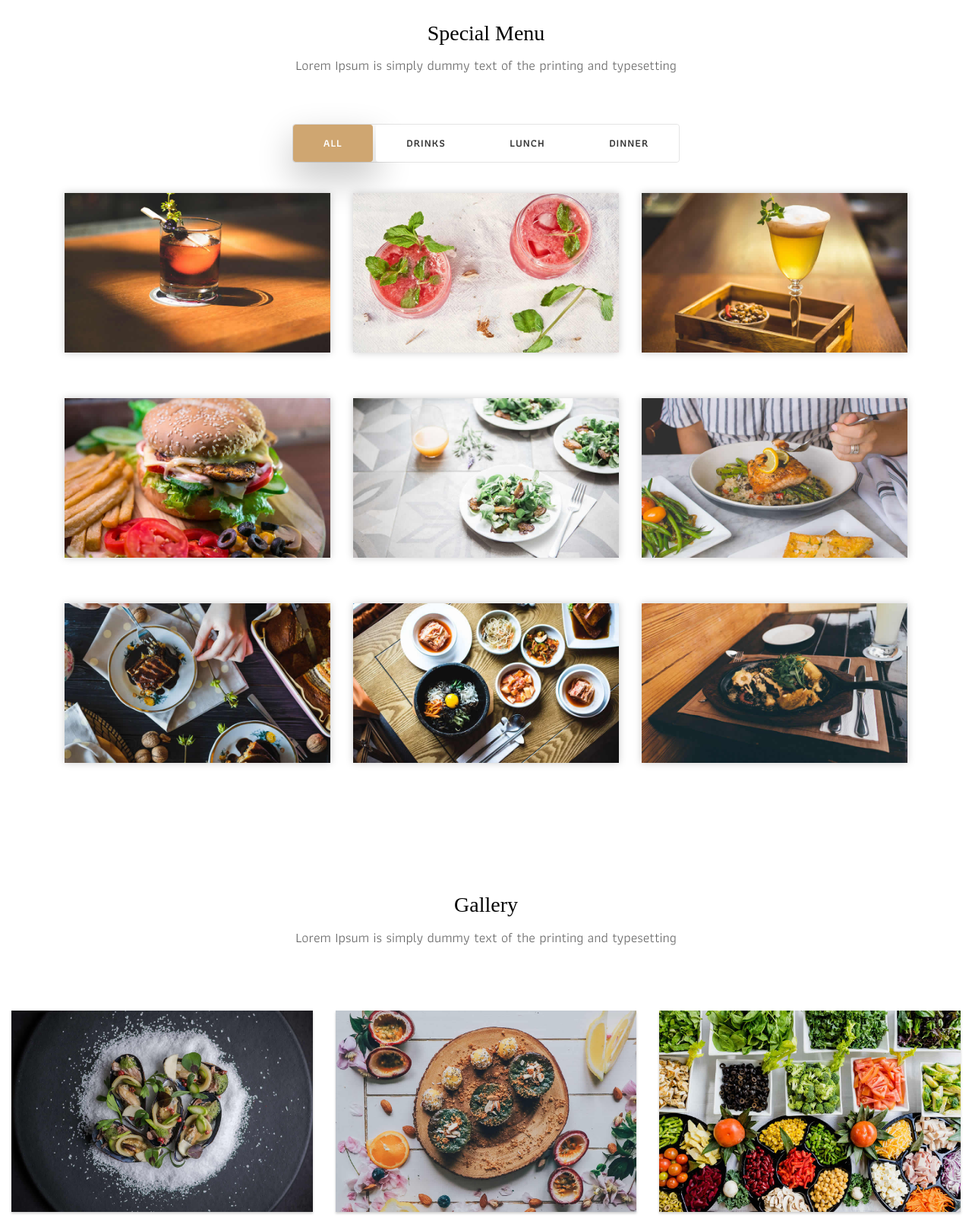
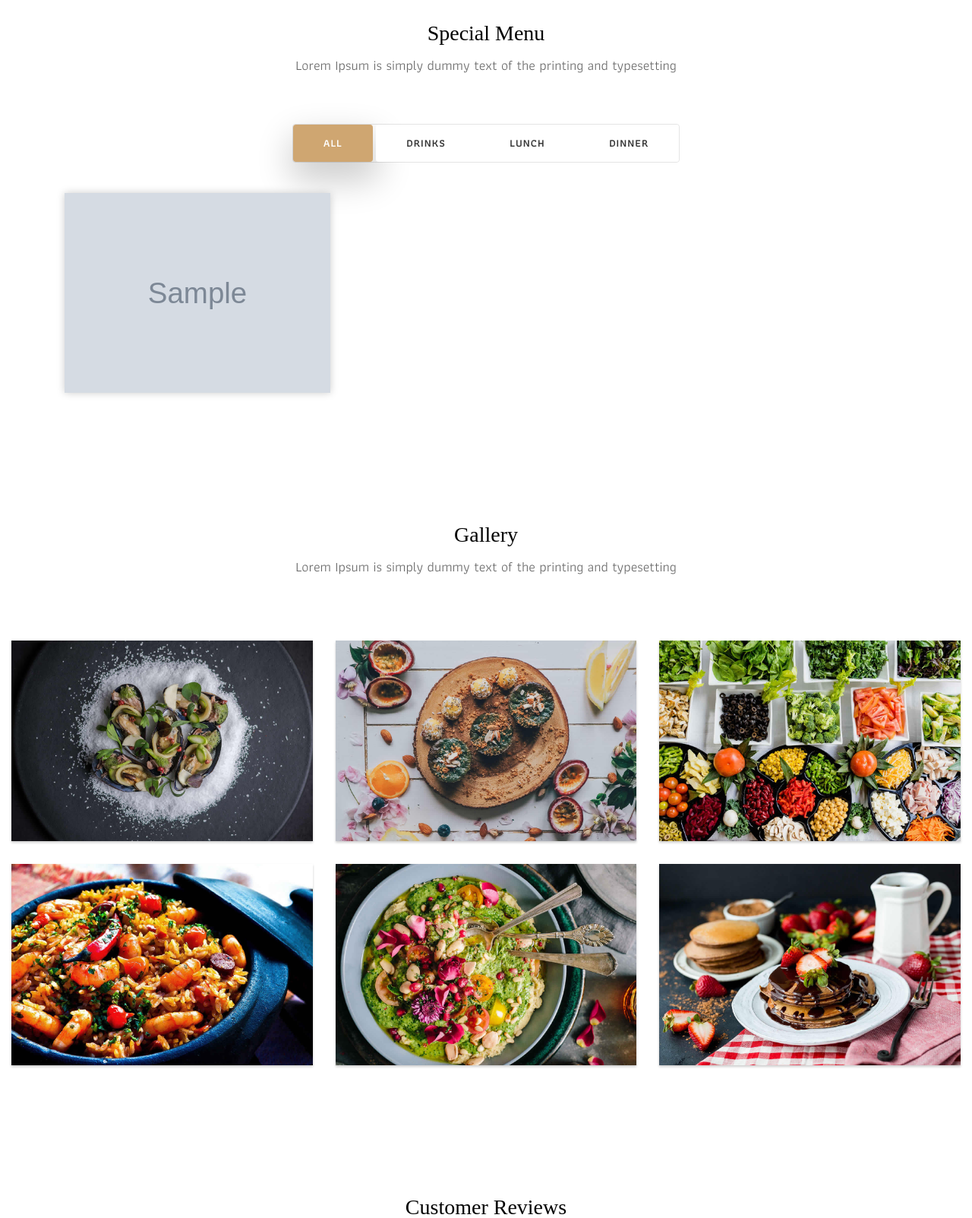
Before and after one commit to bagheriAlmas/django-restaurant, a Django app: page /foods/ in a window 1280 px wide. Shown: the part 1761-3364 px from the top of the page at 76% size. Run offline with Django 4.2, Linux system fonts and the light colour scheme; tables that the repository leaves empty hold one stand-in row (values such as "Sample post"); grey boxes marked "Sample" are stand-in pictures; some libraries are stand-ins or nearby versions; some web fonts are replaced.

Commit message:
add our data instead of static data

```diff
--- a/templates/base.html
+++ b/templates/base.html
@@ -184,104 +184,108 @@
 			</div>
 
 			<div class="row special-list">
-				<div class="col-lg-4 col-md-6 special-grid drinks">
+                {% for food in foods %}
+                    <div class="col-lg-4 col-md-6 special-grid drinks">
 					<div class="gallery-single fix">
-						<img src="{% static 'images/img-01.jpg' %}" class="img-fluid" alt="Image">
+						<img src="{{ food.photo.url }}" class="img-fluid" alt="Image">
 						<div class="why-text">
-							<h4>Special Drinks 1</h4>
-							<p>Sed id magna vitae eros sagittis euismod.</p>
-							<h5> $7.79</h5>
+							<h4>{{ food.name }}</h4>
+							<p>{{ food.description }}</p>
+							<h5> {{food.price}} $ </h5>
 						</div>
 					</div>
 				</div>
+                {% endfor %}
 
-				<div class="col-lg-4 col-md-6 special-grid drinks">
-					<div class="gallery-single fix">
-						<img src="{% static 'images/img-02.jpg' %}" class="img-fluid" alt="Image">
-						<div class="why-text">
-							<h4>Special Drinks 2</h4>
-							<p>Sed id magna vitae eros sagittis euismod.</p>
-							<h5> $9.79</h5>
-						</div>
-					</div>
-				</div>
 
-				<div class="col-lg-4 col-md-6 special-grid drinks">
-					<div class="gallery-single fix">
-						<img src="{% static 'images/img-03.jpg' %}" class="img-fluid" alt="Image">
-						<div class="why-text">
-							<h4>Special Drinks 3</h4>
-							<p>Sed id magna vitae eros sagittis euismod.</p>
-							<h5> $10.79</h5>
-						</div>
-					</div>
-				</div>
 
-				<div class="col-lg-4 col-md-6 special-grid lunch">
-					<div class="gallery-single fix">
-						<img src="{% static 'images/img-04.jpg' %}" class="img-fluid" alt="Image">
-						<div class="why-text">
-							<h4>Special Lunch 1</h4>
-							<p>Sed id magna vitae eros sagittis euismod.</p>
-							<h5> $15.79</h5>
-						</div>
-					</div>
-				</div>
-
-				<div class="col-lg-4 col-md-6 special-grid lunch">
-					<div class="gallery-single fix">
-						<img src="{% static 'images/img-05.jpg' %}" class="img-fluid" alt="Image">
-						<div class="why-text">
-							<h4>Special Lunch 2</h4>
-							<p>Sed id magna vitae eros sagittis euismod.</p>
-							<h5> $18.79</h5>
-						</div>
-					</div>
-				</div>
-
-				<div class="col-lg-4 col-md-6 special-grid lunch">
-					<div class="gallery-single fix">
-						<img src="{% static 'images/img-06.jpg' %}" class="img-fluid" alt="Image">
-						<div class="why-text">
-							<h4>Special Lunch 3</h4>
-							<p>Sed id magna vitae eros sagittis euismod.</p>
-							<h5> $20.79</h5>
-						</div>
-					</div>
-				</div>
-
-				<div class="col-lg-4 col-md-6 special-grid dinner">
-					<div class="gallery-single fix">
-						<img src="{% static 'images/img-07.jpg' %}" class="img-fluid" alt="Image">
-						<div class="why-text">
-							<h4>Special Dinner 1</h4>
-							<p>Sed id magna vitae eros sagittis euismod.</p>
-							<h5> $25.79</h5>
-						</div>
-					</div>
-				</div>
-
-				<div class="col-lg-4 col-md-6 special-grid dinner">
-					<div class="gallery-single fix">
-						<img src="{% static 'images/img-08.jpg' %}" class="img-fluid" alt="Image">
-						<div class="why-text">
-							<h4>Special Dinner 2</h4>
-							<p>Sed id magna vitae eros sagittis euismod.</p>
-							<h5> $22.79</h5>
-						</div>
-					</div>
-				</div>
-
-				<div class="col-lg-4 col-md-6 special-grid dinner">
-					<div class="gallery-single fix">
-						<img src="{% static 'images/img-09.jpg' %}" class="img-fluid" alt="Image">
-						<div class="why-text">
-							<h4>Special Dinner 3</h4>
-							<p>Sed id magna vitae eros sagittis euismod.</p>
-							<h5> $24.79</h5>
-						</div>
-					</div>
-				</div>
+{#				<div class="col-lg-4 col-md-6 special-grid drinks">#}
+{#					<div class="gallery-single fix">#}
+{#						<img src="{% static 'images/img-02.jpg' %}" class="img-fluid" alt="Image">#}
+{#						<div class="why-text">#}
+{#							<h4>Special Drinks 2</h4>#}
+{#							<p>Sed id magna vitae eros sagittis euismod.</p>#}
+{#							<h5> $9.79</h5>#}
+{#						</div>#}
+{#					</div>#}
+{#				</div>#}
+{##}
+{#				<div class="col-lg-4 col-md-6 special-grid drinks">#}
+{#					<div class="gallery-single fix">#}
+{#						<img src="{% static 'images/img-03.jpg' %}" class="img-fluid" alt="Image">#}
+{#						<div class="why-text">#}
+{#							<h4>Special Drinks 3</h4>#}
+{#							<p>Sed id magna vitae eros sagittis euismod.</p>#}
+{#							<h5> $10.79</h5>#}
+{#						</div>#}
+{#					</div>#}
+{#				</div>#}
+{##}
+{#				<div class="col-lg-4 col-md-6 special-grid lunch">#}
+{#					<div class="gallery-single fix">#}
+{#						<img src="{% static 'images/img-04.jpg' %}" class="img-fluid" alt="Image">#}
+{#						<div class="why-text">#}
+{#							<h4>Special Lunch 1</h4>#}
+{#							<p>Sed id magna vitae eros sagittis euismod.</p>#}
+{#							<h5> $15.79</h5>#}
+{#						</div>#}
+{#					</div>#}
+{#				</div>#}
+{##}
+{#				<div class="col-lg-4 col-md-6 special-grid lunch">#}
+{#					<div class="gallery-single fix">#}
+{#						<img src="{% static 'images/img-05.jpg' %}" class="img-fluid" alt="Image">#}
+{#						<div class="why-text">#}
+{#							<h4>Special Lunch 2</h4>#}
+{#							<p>Sed id magna vitae eros sagittis euismod.</p>#}
+{#							<h5> $18.79</h5>#}
+{#						</div>#}
+{#					</div>#}
+{#				</div>#}
+{##}
+{#				<div class="col-lg-4 col-md-6 special-grid lunch">#}
+{#					<div class="gallery-single fix">#}
+{#						<img src="{% static 'images/img-06.jpg' %}" class="img-fluid" alt="Image">#}
+{#						<div class="why-text">#}
+{#							<h4>Special Lunch 3</h4>#}
+{#							<p>Sed id magna vitae eros sagittis euismod.</p>#}
+{#							<h5> $20.79</h5>#}
+{#						</div>#}
+{#					</div>#}
+{#				</div>#}
+{##}
+{#				<div class="col-lg-4 col-md-6 special-grid dinner">#}
+{#					<div class="gallery-single fix">#}
+{#						<img src="{% static 'images/img-07.jpg' %}" class="img-fluid" alt="Image">#}
+{#						<div class="why-text">#}
+{#							<h4>Special Dinner 1</h4>#}
+{#							<p>Sed id magna vitae eros sagittis euismod.</p>#}
+{#							<h5> $25.79</h5>#}
+{#						</div>#}
+{#					</div>#}
+{#				</div>#}
+{##}
+{#				<div class="col-lg-4 col-md-6 special-grid dinner">#}
+{#					<div class="gallery-single fix">#}
+{#						<img src="{% static 'images/img-08.jpg' %}" class="img-fluid" alt="Image">#}
+{#						<div class="why-text">#}
+{#							<h4>Special Dinner 2</h4>#}
+{#							<p>Sed id magna vitae eros sagittis euismod.</p>#}
+{#							<h5> $22.79</h5>#}
+{#						</div>#}
+{#					</div>#}
+{#				</div>#}
+{##}
+{#				<div class="col-lg-4 col-md-6 special-grid dinner">#}
+{#					<div class="gallery-single fix">#}
+{#						<img src="{% static 'images/img-09.jpg' %}" class="img-fluid" alt="Image">#}
+{#						<div class="why-text">#}
+{#							<h4>Special Dinner 3</h4>#}
+{#							<p>Sed id magna vitae eros sagittis euismod.</p>#}
+{#							<h5> $24.79</h5>#}
+{#						</div>#}
+{#					</div>#}
+{#				</div>#}
 
 			</div>
 		</div>
```
